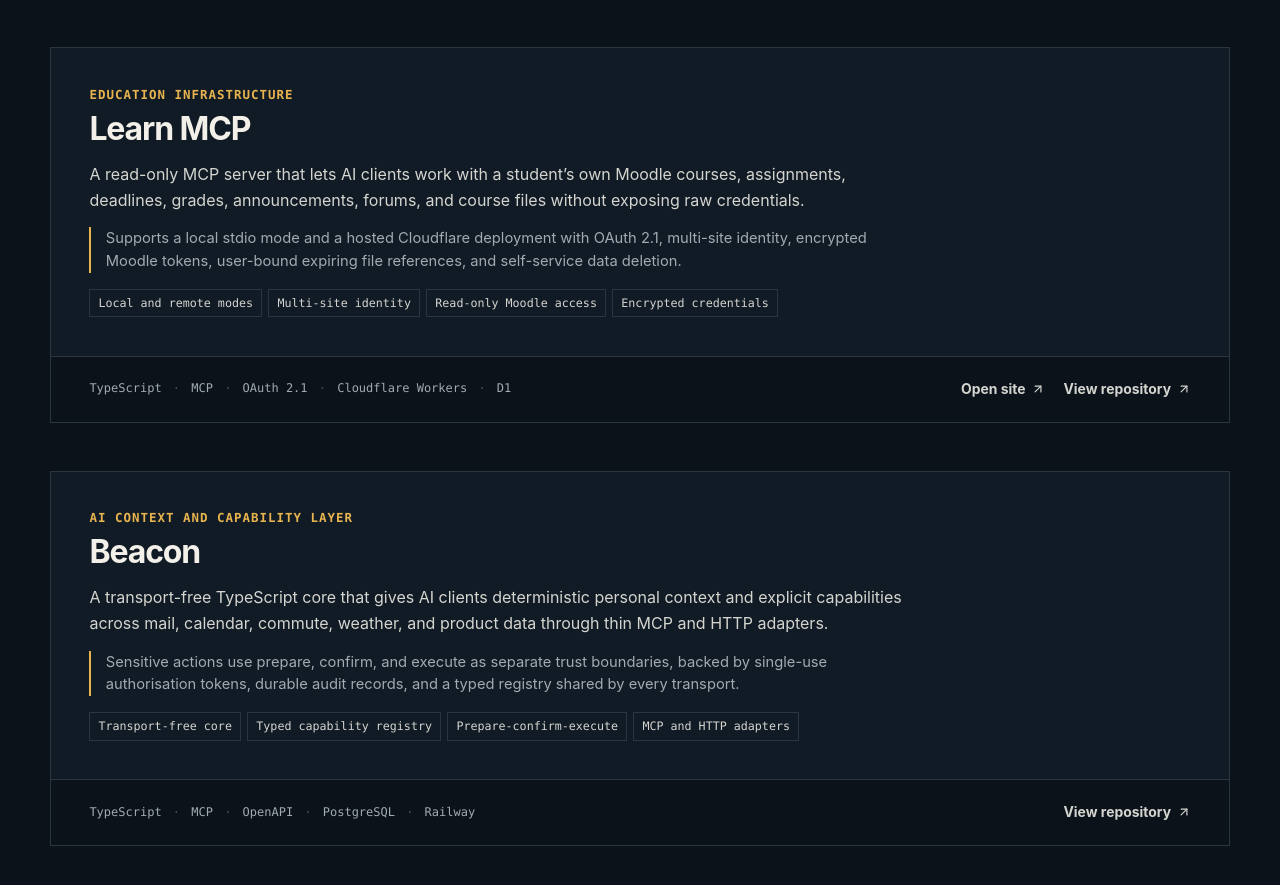
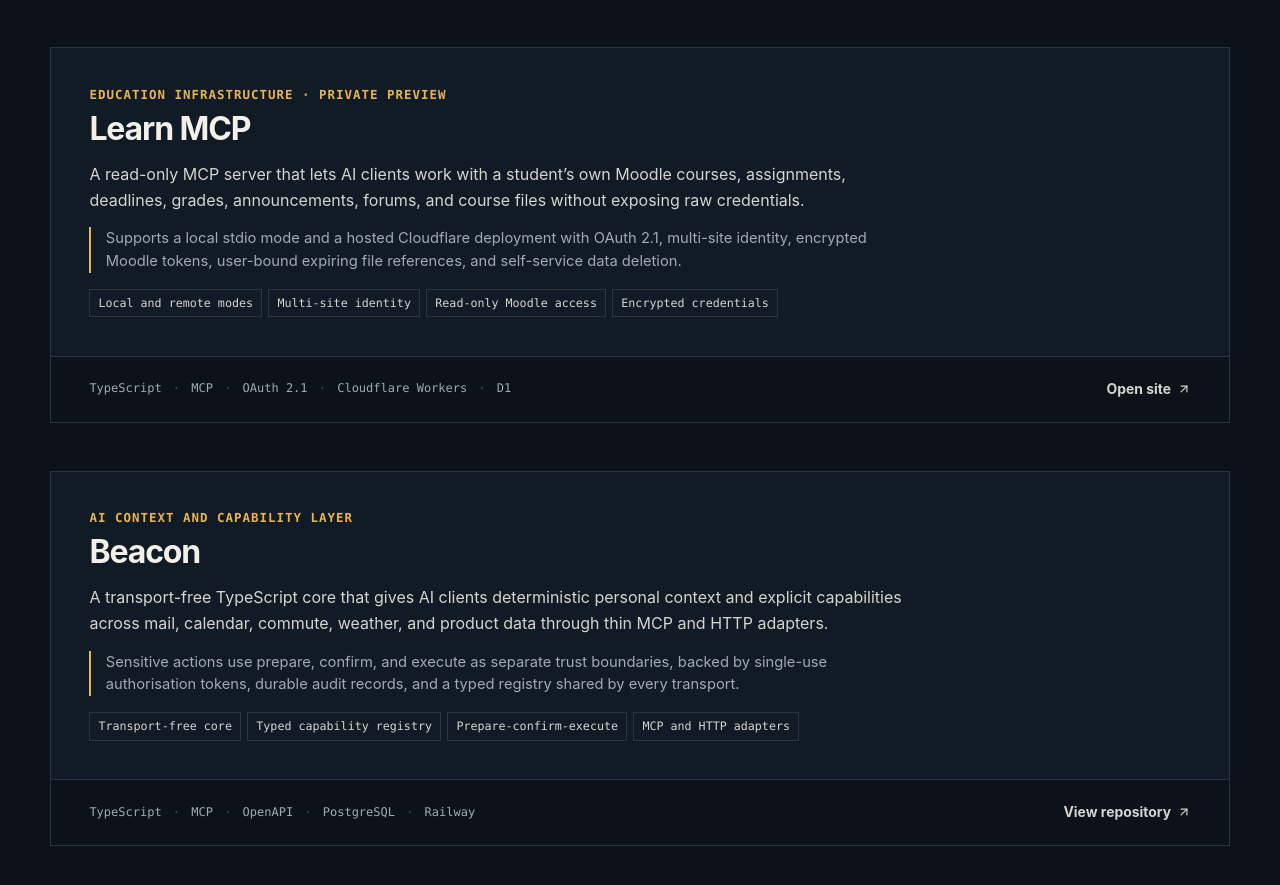
Before and after one commit to RA1NM4KER/portfolio, a Next.js app: page / in a window 1280 px wide. Shown: the part 4597-5482 px from the top of the page. Built offline with nearby package versions, Linux system fonts and the light colour scheme.

Commit message:
Mark Learn MCP as private preview

```diff
--- a/data/portfolio.ts
+++ b/data/portfolio.ts
@@ -293,7 +293,7 @@
   },
   {
     name: "Learn MCP",
-    eyebrow: "Education infrastructure",
+    eyebrow: "Education infrastructure · Private preview",
     description:
       "A read-only MCP server that lets AI clients work with a student’s own Moodle courses, assignments, deadlines, grades, announcements, forums, and course files without exposing raw credentials.",
     outcome:
@@ -316,11 +316,6 @@
         purpose: "site",
         label: "Open site",
         href: "https://learnmcp.kefas.co.za/",
-      },
-      {
-        purpose: "repository",
-        label: "View repository",
-        href: "https://github.com/RA1NM4KER/sunlearn-mcp",
       },
     ],
     presentation: "compact",
```
